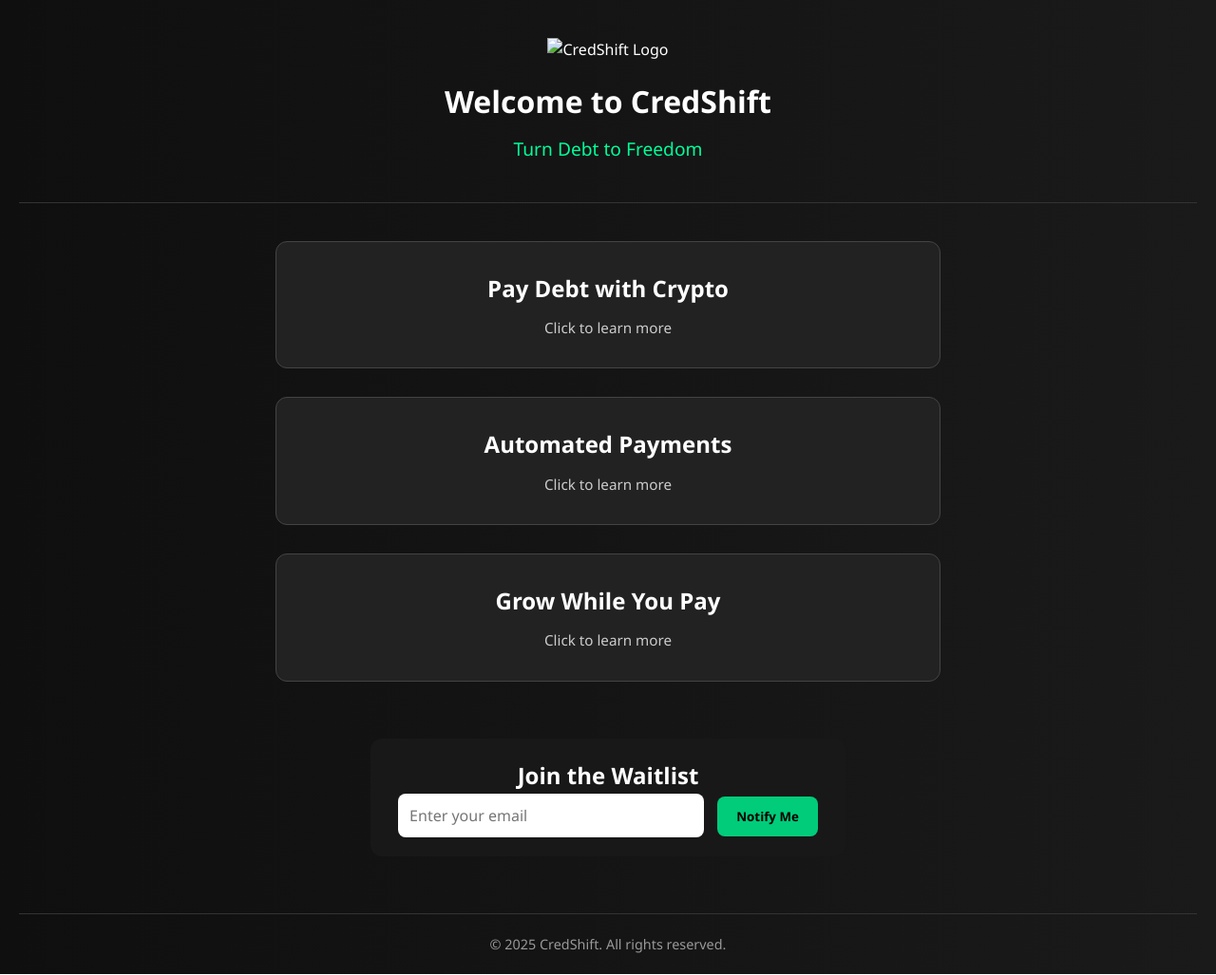
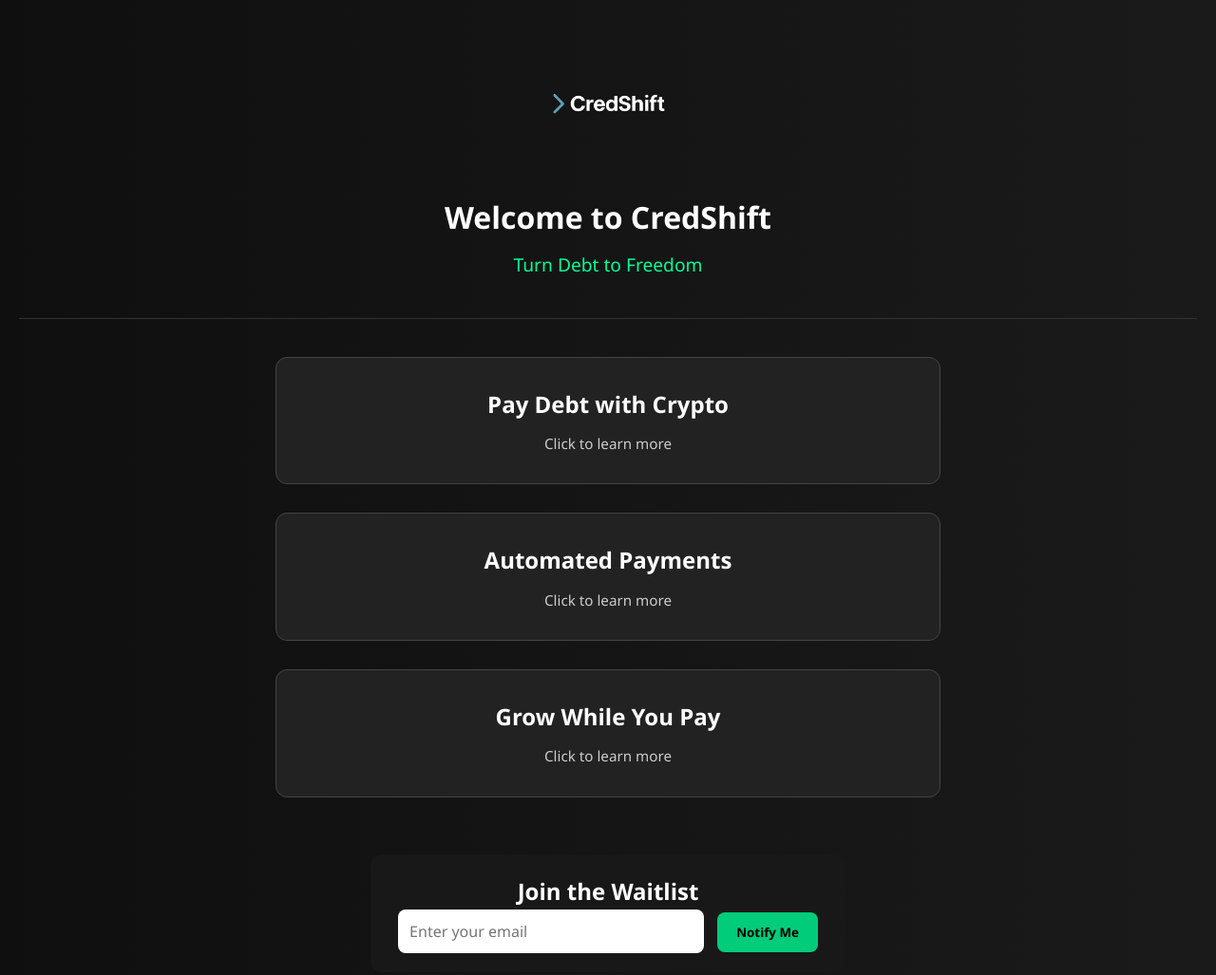
Before and after one commit to urielwiezorek/credshift-site, a plain HTML site: page index.html in a window 1280 px wide. Shown: the top 1027 px of the page at 95% size. Drawn offline with Linux system fonts and the light colour scheme.

Commit message:
Updated full logo name

```diff
--- a/index.html
+++ b/index.html
@@ -10,7 +10,7 @@
 <body>
     <header>
         <div class="header-content">
-            <img src="644d7ca2-7e68-4a9a=a506=1efa8f882a90.png" alt="CredShift Logo" class="logo" />
+            <img src="https://raw.githubusercontent.com/urielwiezorek/credshift-site/main/646d7ca2-7e68-4a9a-a506-1efa8f882a90.png" alt="CredShift Logo" class="logo" />
             <h1>Welcome to CredShift</h1>
             <p class="tagline">Turn Debt to Freedom</p>
         </div>
```
